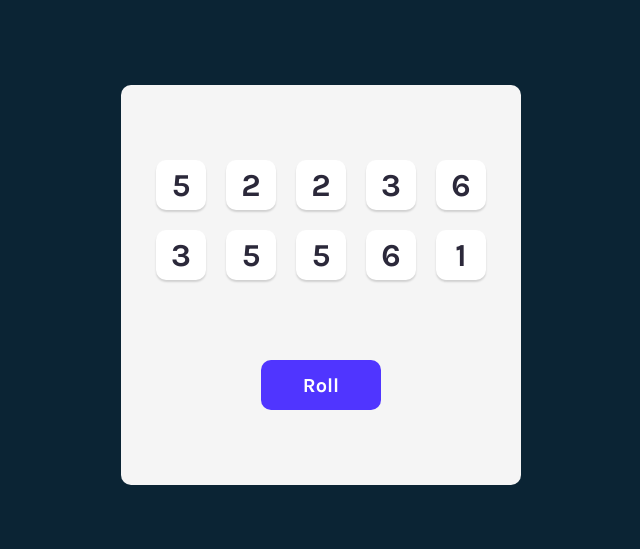
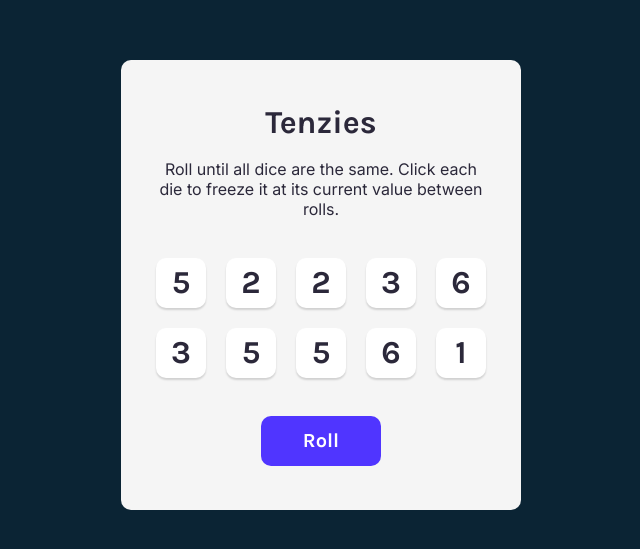
Before and after one commit to donatmarton/learning-react, a React (Create React App) app in the folder tenzies/: page / in a window 1280 px wide. Shown: the part 115-664 px from the top of the page, without its empty margins (319-959 px from the left). Built offline with nearby package versions, Linux system fonts and the light colour scheme.

Commit message:
add title and desciption

```diff
--- a/tenzies/src/App.js
+++ b/tenzies/src/App.js
@@ -49,6 +49,8 @@
 
   return (
     <main className="app">
+      <h1 className="title">Tenzies</h1>
+      <p className="instructions">Roll until all dice are the same. Click each die to freeze it at its current value between rolls.</p>
       <div className="dice">
         {dieComponents}
       </div>
--- a/tenzies/src/style.css
+++ b/tenzies/src/style.css
@@ -16,7 +16,7 @@
 .app {
   background-color: #F5F5F5;
   width: 400px;
-  height: 400px;
+  height: 450px;
   border-radius: 10px;
   padding: 35px;
   display: flex;
@@ -25,11 +25,22 @@
   justify-content: space-around;
 }
 
+.title {
+  margin: 0;
+}
+
+.instructions {
+  text-align: center;
+  font-family: 'Inter';
+  margin: 0;
+}
+
 .dice {
   display: grid;
   grid-template-columns: repeat(5, 1fr);
   grid-template-rows: auto auto;
   gap: 20px;
+  margin: 20px 0;
 }
 .die {
   width: 50px;
```
